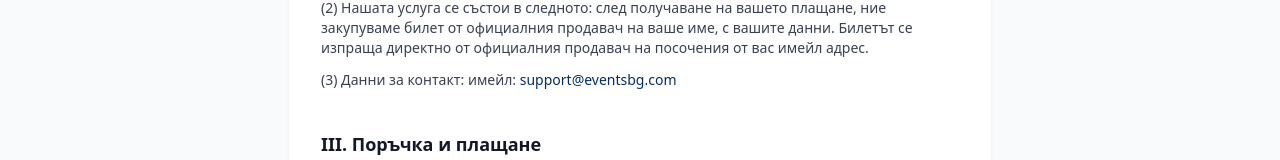
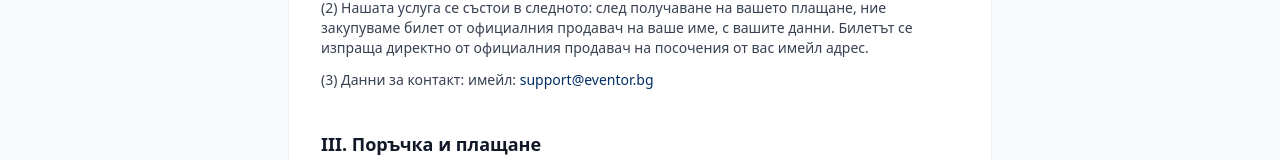
Before and after one commit to berkluciano/eventsbg, a Next.js app: page /terms in a window 1280 px wide. Shown: the part 575-735 px from the top of the page. Built offline with nearby package versions, Linux system fonts and the light colour scheme; no server answers.

Commit message:
Domain Update Commit

```diff
--- a/src/app/api/webhooks/stripe/route.ts
+++ b/src/app/api/webhooks/stripe/route.ts
@@ -88,8 +88,8 @@ export async function POST(req: NextRequest) {
 
     const siteUrl = process.env.NEXT_PUBLIC_SITE_URL ?? "http://localhost:3000";
     const eventDate = formatDateTime(dbEvent.startsAt);
-    const supportEmail = process.env.NEXT_PUBLIC_SUPPORT_EMAIL ?? "support@eventsbg.com";
-    const adminEmail = process.env.ADMIN_EMAIL ?? "admin@eventsbg.com";
+    const supportEmail = process.env.NEXT_PUBLIC_SUPPORT_EMAIL ?? "support@eventor.bg";
+    const adminEmail = process.env.ADMIN_EMAIL ?? "admin@eventor.bg";
 
     await Promise.allSettled([
       resend.emails.send({
--- a/src/app/checkout/success/page.tsx
+++ b/src/app/checkout/success/page.tsx
@@ -8,7 +8,7 @@ import { useLanguage } from "@/contexts/LanguageContext";
 
 export default function CheckoutSuccessPage() {
   const { t } = useLanguage();
-  const supportEmail = process.env.NEXT_PUBLIC_SUPPORT_EMAIL ?? "support@eventsbg.com";
+  const supportEmail = process.env.NEXT_PUBLIC_SUPPORT_EMAIL ?? "support@eventor.bg";
 
   return (
     <>
--- a/src/app/contact/page.tsx
+++ b/src/app/contact/page.tsx
@@ -39,10 +39,10 @@ export default function ContactPage() {
               <div>
                 <p className="text-xs font-medium text-gray-400 uppercase tracking-wide mb-0.5">Имейл</p>
                 <a
-                  href="mailto:support@eventsbg.com"
+                  href="mailto:support@eventor.bg"
                   className="text-lg font-semibold text-gray-900 hover:text-brand transition-colors"
                 >
-                  support@eventsbg.com
+                  support@eventor.bg
                 </a>
               </div>
             </div>
--- a/src/app/faq/page.tsx
+++ b/src/app/faq/page.tsx
@@ -18,8 +18,8 @@ const faqs: Faq[] = [
       <div className="space-y-3">
         <p>
           Можете да подадете заявка за анулиране на полица на имейл{" "}
-          <a href="mailto:support@eventsbg.com" className="text-brand hover:underline font-medium">
-            support@eventsbg.com
+          <a href="mailto:support@eventor.bg" className="text-brand hover:underline font-medium">
+            support@eventor.bg
           </a>
           . Ще Ви бъде възстановена сумата за застраховката, ако анулирате в рамките на 14-дневен срок, при условие че не е заведена щета и събитието не е започнало.
         </p>
--- a/src/app/terms/page.tsx
+++ b/src/app/terms/page.tsx
@@ -31,7 +31,7 @@ export default function TermsPage() {
               <div className="space-y-3 text-sm">
                 <p><span className="font-medium">Чл.2. (1)</span> Events BG е посредническа услуга за закупуване на билети. Ние не сме организатор на събитията и не продаваме билети директно.</p>
                 <p><span className="font-medium">(2)</span> Нашата услуга се състои в следното: след получаване на вашето плащане, ние закупуваме билет от официалния продавач на ваше име, с вашите данни. Билетът се изпраща директно от официалния продавач на посочения от вас имейл адрес.</p>
-                <p><span className="font-medium">(3)</span> Данни за контакт: имейл: <a href="mailto:support@eventsbg.com" className="text-brand hover:underline">support@eventsbg.com</a></p>
+                <p><span className="font-medium">(3)</span> Данни за контакт: имейл: <a href="mailto:support@eventor.bg" className="text-brand hover:underline">support@eventor.bg</a></p>
               </div>
             </section>
 
@@ -70,7 +70,7 @@ export default function TermsPage() {
                 <p><span className="font-medium">(2)</span> Застраховката покрива стойността на билета (без таксата за обслужване) при настъпване на застрахователно събитие съгласно общите условия на Allianz, включително, но не само: заболяване, злополука, смърт на близък, извънредни обстоятелства.</p>
                 <p><span className="font-medium">(3)</span> Застраховката е незадължителна и се добавя по избор на потребителя в процеса на поръчка срещу допълнително заплащане.</p>
                 <p><span className="font-medium">(4)</span> Можете да подадете заявка за анулиране на полица на имейл{" "}
-                  <a href="mailto:support@eventsbg.com" className="text-brand hover:underline">support@eventsbg.com</a>.{" "}
+                  <a href="mailto:support@eventor.bg" className="text-brand hover:underline">support@eventor.bg</a>.{" "}
                   Ще Ви бъде възстановена сумата за застраховката, ако анулирате в рамките на 14-дневен срок, при условие че не е заведена щета и събитието не е започнало. Заявката следва да съдържа вашите две имена, телефон за връзка с Вас, а според начина на плащане:</p>
                 <div className="ml-4 space-y-2 text-gray-600">
                   <p><span className="font-medium text-gray-800">а) При заплащане на билети с банкова карта и през портала с ДСК</span> — стойността на полицата се възстановява по картата, с която са платени билетите.</p>
@@ -154,7 +154,7 @@ export default function TermsPage() {
                   <li>Право на ограничаване на обработването;</li>
                   <li>Право на преносимост на данните.</li>
                 </ul>
-                <p><span className="font-medium">(7)</span> За упражняване на горепосочените права потребителят може да изпрати искане на <a href="mailto:support@eventsbg.com" className="text-brand hover:underline">support@eventsbg.com</a>.</p>
+                <p><span className="font-medium">(7)</span> За упражняване на горепосочените права потребителят може да изпрати искане на <a href="mailto:support@eventor.bg" className="text-brand hover:underline">support@eventor.bg</a>.</p>
                 <p><span className="font-medium">(8)</span> При съмнение за нарушение на правата по защита на личните данни, потребителят може да подаде жалба до Комисията за защита на личните данни:</p>
                 <address className="not-italic ml-4 text-gray-600 space-y-0.5">
                   <p>Адрес: гр. София, ул. „Проф. Цветан Лазаров" № 2</p>
--- a/src/components/EventDetailContent.tsx
+++ b/src/components/EventDetailContent.tsx
@@ -170,7 +170,7 @@ export function EventDetailContent({ event }: EventDetailContentProps) {
               )}
 
               <a
-                href={`https://www.facebook.com/sharer/sharer.php?u=${encodeURIComponent(typeof window !== "undefined" ? window.location.href : `https://eventsbg.com/events/${event.slug}`)}`}
+                href={`https://www.facebook.com/sharer/sharer.php?u=${encodeURIComponent(typeof window !== "undefined" ? window.location.href : `https://eventor.bg/events/${event.slug}`)}`}
                 target="_blank"
                 rel="noopener noreferrer"
                 className="flex items-center justify-center gap-2 w-full border border-gray-200 text-gray-600 font-medium py-3 rounded-xl hover:bg-gray-50 hover:border-gray-300 transition-colors text-sm mt-3"
--- a/src/components/Footer.tsx
+++ b/src/components/Footer.tsx
@@ -43,7 +43,7 @@ export function Footer() {
           <div>
             <h4 className="text-white font-semibold mb-3">{t.footer.contact}</h4>
             <p className="text-sm">
-              {process.env.NEXT_PUBLIC_SUPPORT_EMAIL ?? "support@eventsbg.com"}
+              {process.env.NEXT_PUBLIC_SUPPORT_EMAIL ?? "support@eventor.bg"}
             </p>
           </div>
         </div>
--- a/src/emails/OrderConfirmation.tsx
+++ b/src/emails/OrderConfirmation.tsx
@@ -166,7 +166,7 @@ export function OrderConfirmation({
 
             <Text style={text}>
               Questions? Reply to this email or contact us at{" "}
-              {process.env.NEXT_PUBLIC_SUPPORT_EMAIL ?? "support@eventsbg.com"}.
+              {process.env.NEXT_PUBLIC_SUPPORT_EMAIL ?? "support@eventor.bg"}.
             </Text>
           </Section>
 
```
Also changed, not shown: .claude/settings.local.json.
